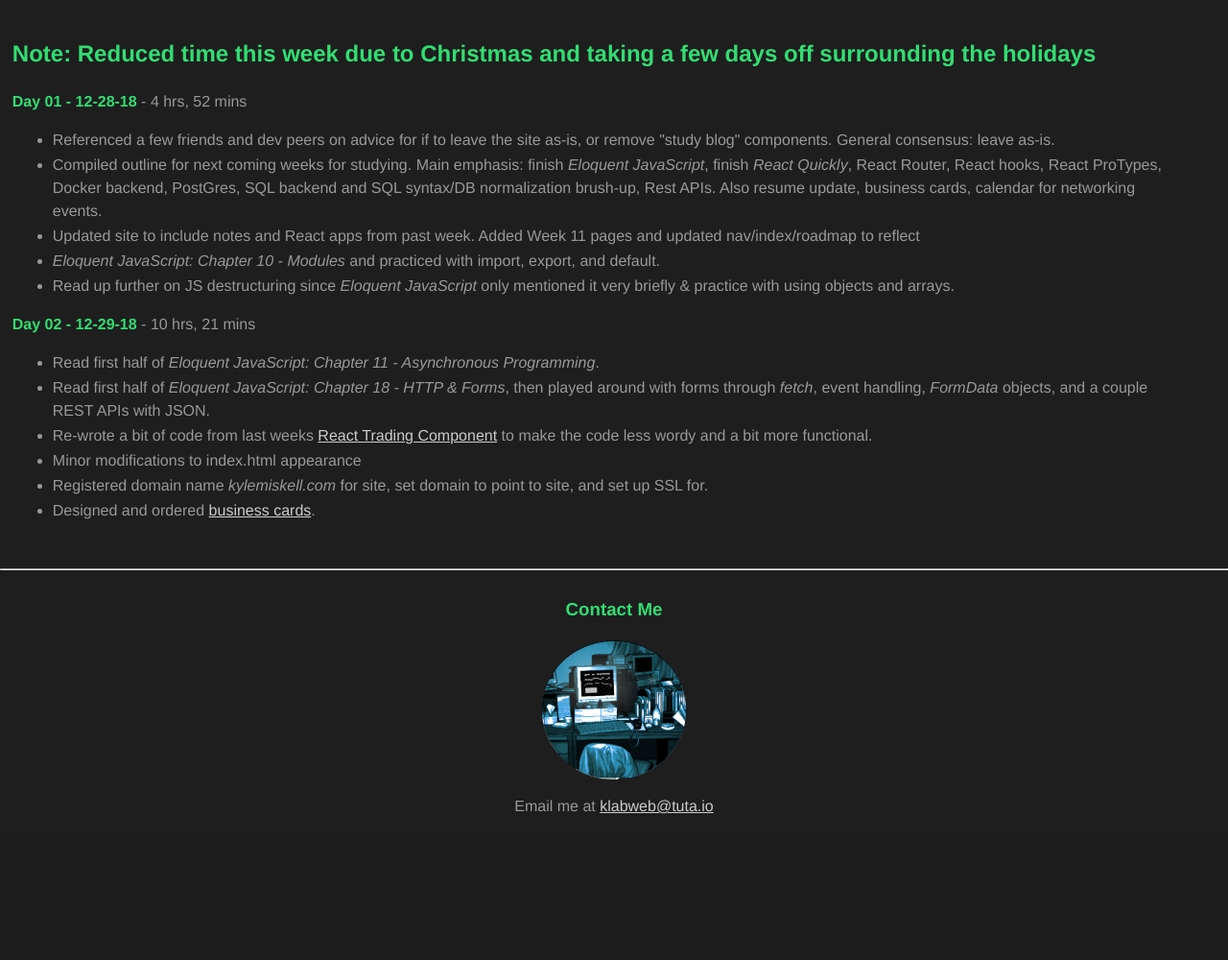
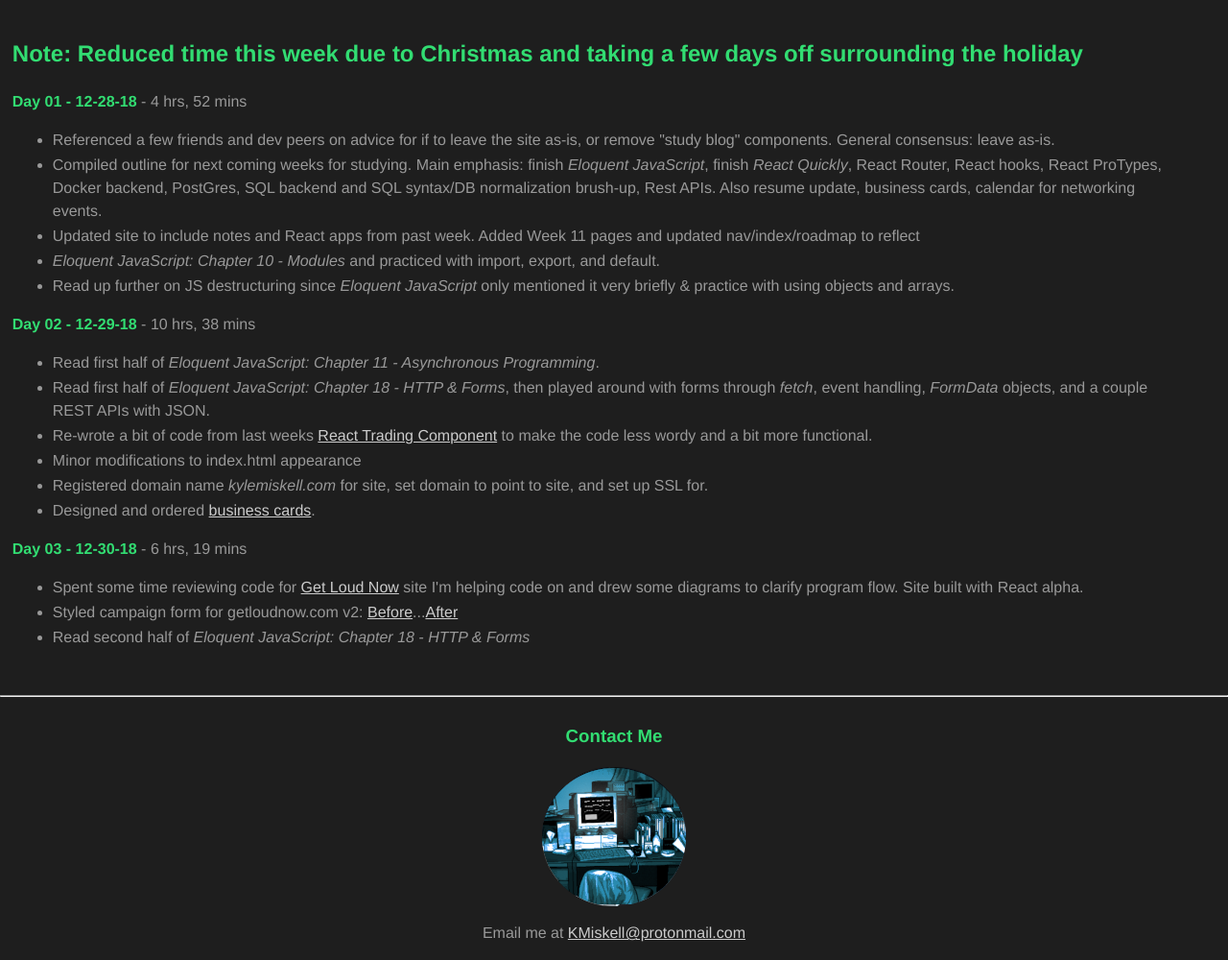
Before and after one commit to KLabWeb/dev-blog, a PHP site: page /Study-Weeks/week11.html in a window 1280 px wide. Shown: the part 161-1161 px from the top of the page at 96% size. Before the commit the page ends 1009 px from the top, so only its background shows below. Run offline with PHP 8.4, Linux system fonts and the light colour scheme.

Commit message:
Change email contact addr sitewide

```diff
--- a/Study-Weeks/week03.html
+++ b/Study-Weeks/week03.html
@@ -85,7 +85,7 @@
     <footer>
         <h3>Contact Me</h3>
         <img src=../Images/me.png title="CryptoLain" alt="Cryptolain Avatar">
-        <p>Email me at <a href="mailto:klabweb@tuta.io">klabweb@tuta.io</a></p>
+        <p>Email me at <a href="mailto:KMiskell@protonmail.com">KMiskell@protonmail.com</a></p>
     </footer>
 
 </body>
--- a/Study-Weeks/week04.html
+++ b/Study-Weeks/week04.html
@@ -84,7 +84,7 @@
     <footer>
         <h3>Contact Me</h3>
         <img src=../Images/me.png title="CryptoLain" alt="Cryptolain Avatar">
-        <p>Email me at <a href="mailto:klabweb@tuta.io">klabweb@tuta.io</a></p>
+        <p>Email me at <a href="mailto:KMiskell@protonmail.com">KMiskell@protonmail.com</a></p>
     </footer>
 
 </body>
--- a/Study-Weeks/week05.html
+++ b/Study-Weeks/week05.html
@@ -90,7 +90,7 @@
     <footer>
         <h3>Contact Me</h3>
         <img src=../Images/me.png title="CryptoLain" alt="Cryptolain Avatar">
-        <p>Email me at <a href="mailto:klabweb@tuta.io">klabweb@tuta.io</a></p>
+        <p>Email me at <a href="mailto:KMiskell@protonmail.com">KMiskell@protonmail.com</a></p>
     </footer>
 
 </body>
--- a/Study-Weeks/week06.html
+++ b/Study-Weeks/week06.html
@@ -68,7 +68,7 @@
     <footer>
         <h3>Contact Me</h3>
         <img src=../Images/me.png title="CryptoLain" alt="Cryptolain Avatar">
-        <p>Email me at <a href="mailto:klabweb@tuta.io">klabweb@tuta.io</a></p>
+        <p>Email me at <a href="mailto:KMiskell@protonmail.com">KMiskell@protonmail.com</a></p>
     </footer>
 
 </body>
--- a/Study-Weeks/week07.html
+++ b/Study-Weeks/week07.html
@@ -83,7 +83,7 @@
     <footer>
         <h3>Contact Me</h3>
         <img src=../Images/me.png title="CryptoLain" alt="Cryptolain Avatar">
-        <p>Email me at <a href="mailto:klabweb@tuta.io">klabweb@tuta.io</a></p>
+        <p>Email me at <a href="mailto:KMiskell@protonmail.com">KMiskell@protonmail.com</a></p>
     </footer>
 
 </body>
--- a/Study-Weeks/week08.html
+++ b/Study-Weeks/week08.html
@@ -99,7 +99,7 @@
     <footer>
         <h3>Contact Me</h3>
         <img src=../Images/me.png title="CryptoLain" alt="Cryptolain Avatar">
-        <p>Email me at <a href="mailto:klabweb@tuta.io">klabweb@tuta.io</a></p>
+        <p>Email me at <a href="mailto:KMiskell@protonmail.com">KMiskell@protonmail.com</a></p>
     </footer>
 
 </body>
--- a/Study-Weeks/week09.html
+++ b/Study-Weeks/week09.html
@@ -99,7 +99,7 @@
     <footer>
         <h3>Contact Me</h3>
         <img src=../Images/me.png title="CryptoLain" alt="Cryptolain Avatar">
-        <p>Email me at <a href="mailto:klabweb@tuta.io">klabweb@tuta.io</a></p>
+        <p>Email me at <a href="mailto:KMiskell@protonmail.com">KMiskell@protonmail.com</a></p>
     </footer>
 
 </body>
--- a/Study-Weeks/week10.html
+++ b/Study-Weeks/week10.html
@@ -96,7 +96,7 @@
     <footer>
         <h3>Contact Me</h3>
         <img src=../Images/me.png title="CryptoLain" alt="Cryptolain Avatar">
-        <p>Email me at <a href="mailto:klabweb@tuta.io">klabweb@tuta.io</a></p>
+        <p>Email me at <a href="mailto:KMiskell@protonmail.com">KMiskell@protonmail.com</a></p>
     </footer>
 
 </body>
--- a/Study-Weeks/week11.html
+++ b/Study-Weeks/week11.html
@@ -37,7 +37,7 @@
     </nav>
 
     <main class="study-week">
-      <h2>Note: Reduced time this week due to Christmas and taking a few days off surrounding the holidays</h2>
+      <h2>Note: Reduced time this week due to Christmas and taking a few days off surrounding the holiday</h2>
 
         <article id="W11D01">
             <p><b class="study-day">Day 01 - 12-28-18</b> - 4 hrs, 52 mins</p>
@@ -51,7 +51,7 @@
         </article>
 
         <article id="W11D01">
-            <p><b class="study-day">Day 02 - 12-29-18</b> - 10 hrs, 21 mins</p>
+            <p><b class="study-day">Day 02 - 12-29-18</b> - 10 hrs, 38 mins</p>
             <ul>
               <li>Read first half of <i>Eloquent JavaScript: Chapter 11 - Asynchronous Programming</i>.</li>
               <li>Read first half of <i>Eloquent JavaScript: Chapter 18 - HTTP &amp; Forms</i>, then played around with forms through <i>fetch</i>, event handling, <i>FormData</i> objects, and a couple REST APIs with JSON.</i>
@@ -59,6 +59,15 @@
               <li>Minor modifications to index.html appearance</li>
               <li>Registered domain name <i>kylemiskell.com</i> for site, set domain to point to site, and set up SSL for.</li>
               <li>Designed and ordered <a href="../Images/both.png" title="card">business cards</a>.</li>
+            </ul>
+        </article>
+
+        <article id="W11D03">
+            <p><b class="study-day">Day 03 - 12-30-18</b> - 6 hrs, 19 mins</p>
+            <ul>
+              <li>Spent some time reviewing code for <a href="https://www.getloudnow.com/" title="Get Loud now">Get Loud Now</a> site I'm helping code on and drew some diagrams to clarify program flow. Site built with React alpha.</li>
+              <li>Styled campaign form for getloudnow.com v2: <a href="../Images/before.png" title="Before">Before</a>...<a href="../Images/after.png" title="After">After</a></li>
+              <li>Read second half of <i>Eloquent JavaScript: Chapter 18 - HTTP &amp; Forms</i>
             </ul>
         </article>
 
@@ -72,7 +81,7 @@
     <footer>
         <h3>Contact Me</h3>
         <img src=../Images/me.png title="CryptoLain" alt="Cryptolain Avatar">
-        <p>Email me at <a href="mailto:klabweb@tuta.io">klabweb@tuta.io</a></p>
+        <p>Email me at <a href="mailto:KMiskell@protonmail.com">KMiskell@protonmail.com</a></p>
     </footer>
 
 </body>
--- a/index.html
+++ b/index.html
@@ -122,7 +122,7 @@
     <footer>
         <h3>Contact Me</h3>
         <img src=Images/me.png title="CryptoLain" alt="Cryptolain Avatar">
-        <p>Email me at <a href="mailto:klabweb@tuta.io">klabweb@tuta.io</a></p>
+        <p>Email me at <a href="mailto:KMiskell@protonmail.com">KMiskell@protonmail.com</a></p>
     </footer>
 
 </body>
--- a/roadmap.html
+++ b/roadmap.html
@@ -266,7 +266,7 @@
     <footer>
         <h3>Contact Me</h3>
         <img src=Images/me.png title="CryptoLain" alt="Cryptolain Avatar">
-        <p>Email me at <a href="mailto:klabweb@tuta.io">klabweb@tuta.io</a></p>
+        <p>Email me at <a href="mailto:KMiskell@protonmail.com">KMiskell@protonmail.com</a></p>
     </footer>
 
 </body>
```
Also changed, not shown: Practice-Weeks/stylesheet-w11-practice.css (+7 -0 lines), Study-Weeks/js-section-template.js (deleted, +0 -33 lines), Images/after.png (added), Images/before.png (added).
